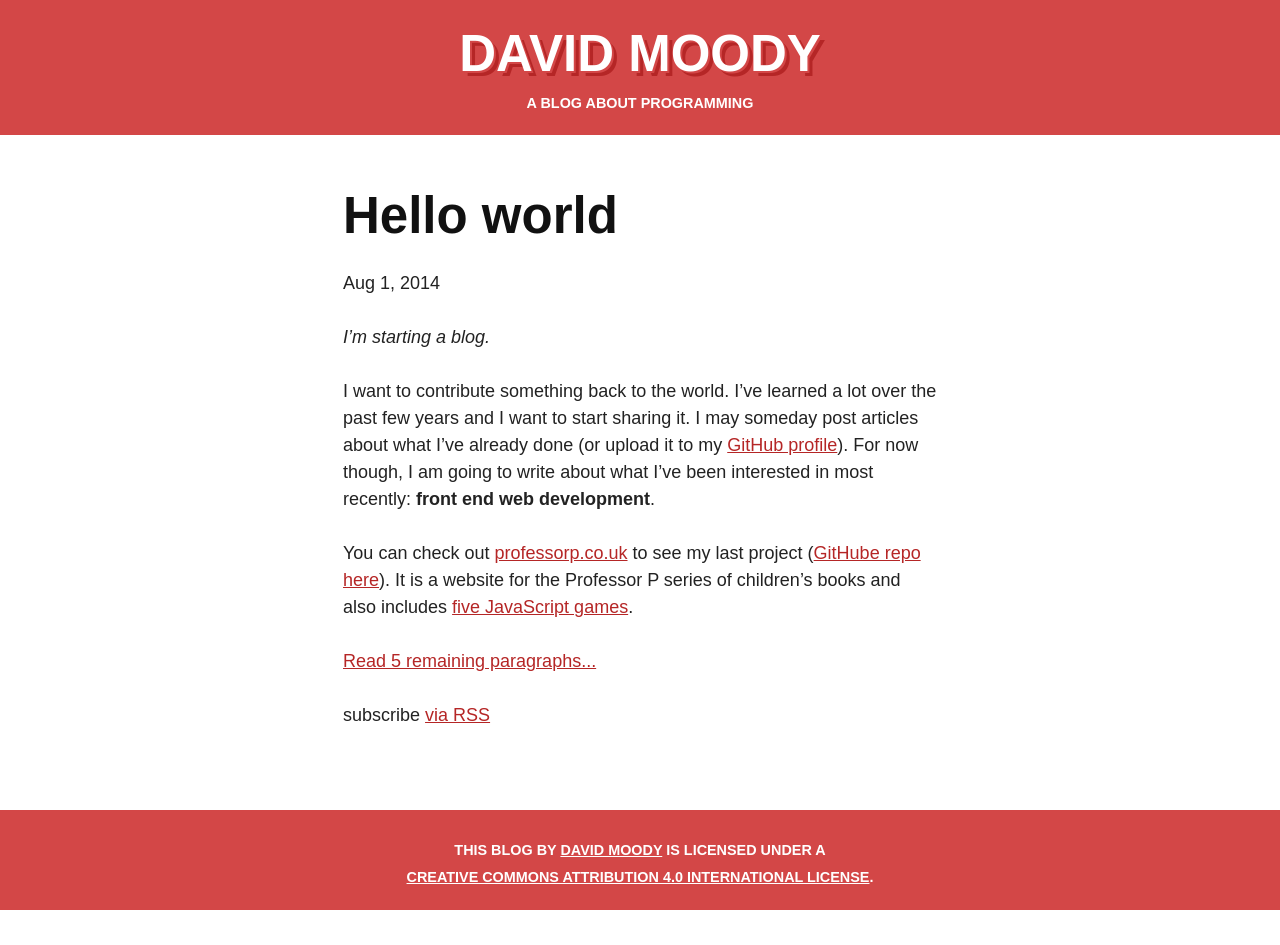
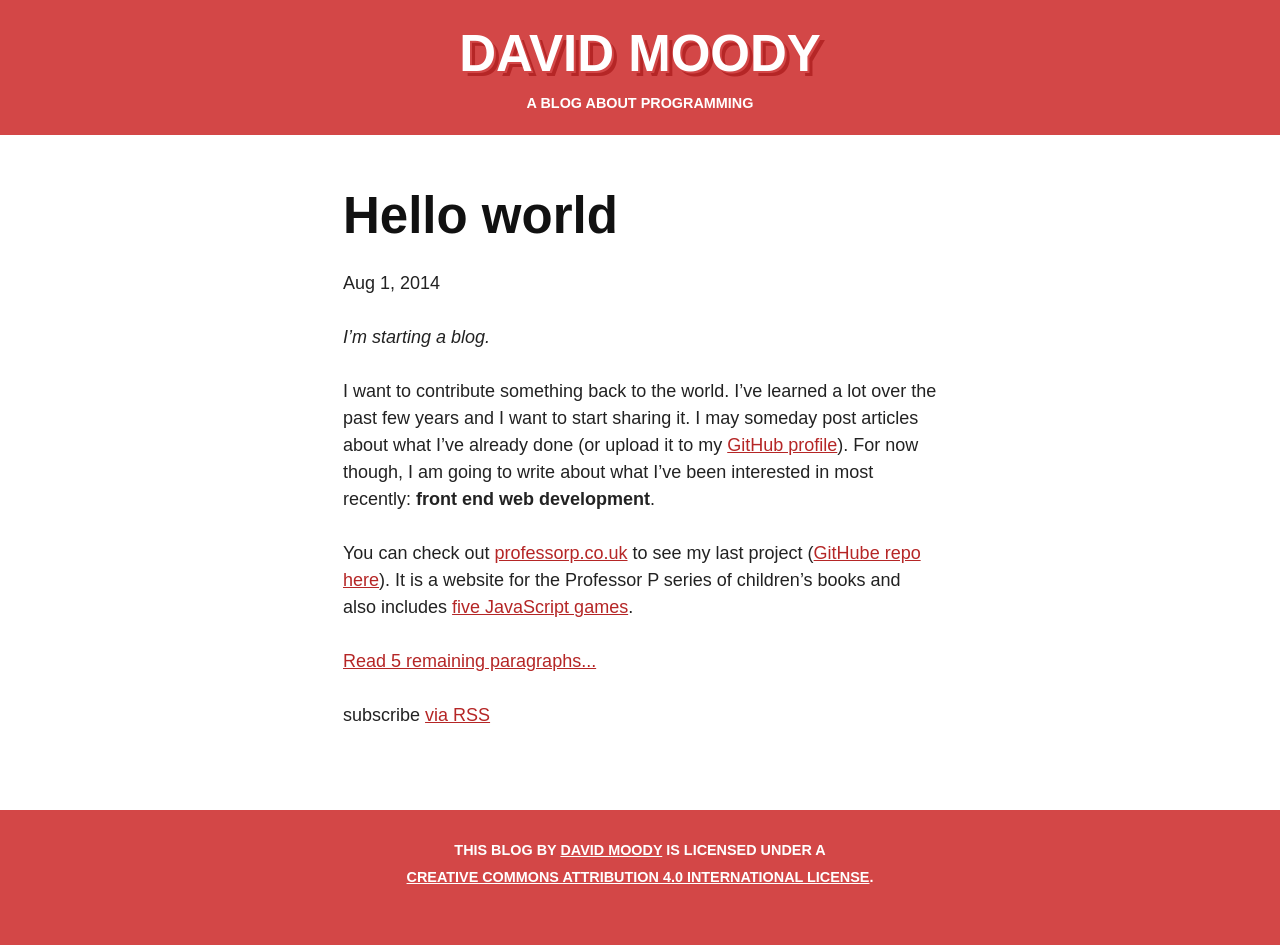
Before and after one commit to davidxmoody/davidxmoody.com, a Jekyll site: the page built from index.html, in a window 1280 px wide. Built offline with Jekyll 4.4.1, drawn with Linux system fonts in a browser that asks for light colours; before the commit the page ends 910 px from its top, so only the background shows below that.

Commit message:
Fixed sticky footer not aligning

```diff
--- a/_sass/_stickyfooter.scss
+++ b/_sass/_stickyfooter.scss
@@ -1,4 +1,4 @@
-$footer-height: 100px;
+$footer-height: 135px;
 
 html, body {
 	height: 100%;
```
